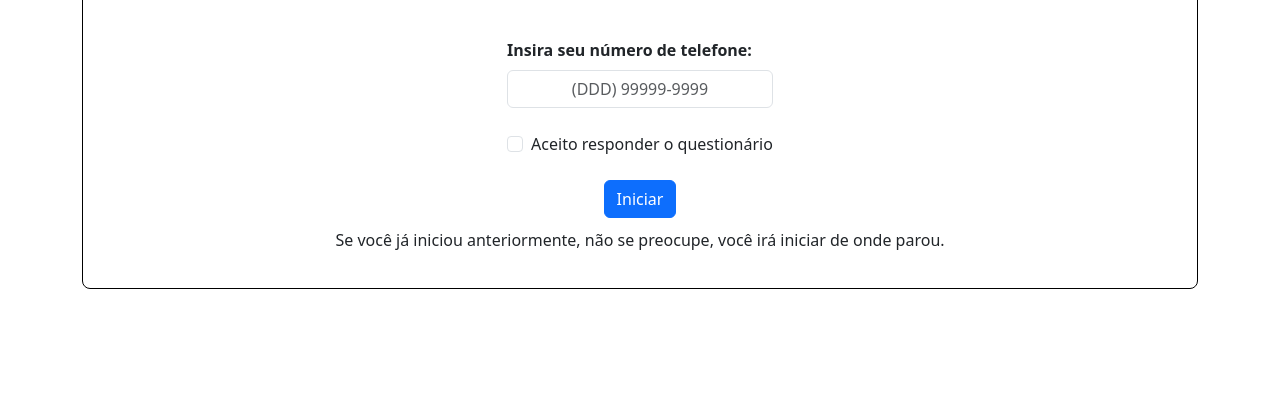
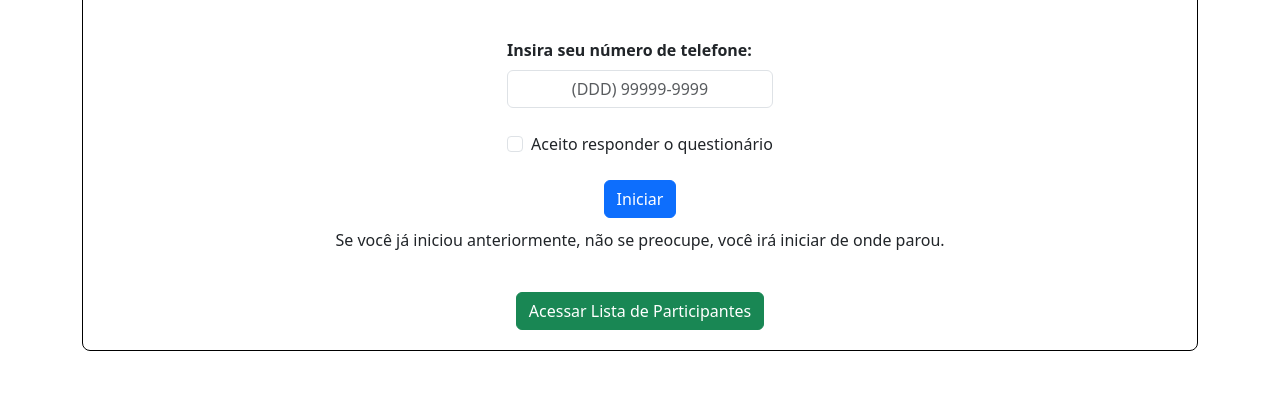
Before and after one commit to VitorLucas007/escola-da-terra, a PHP site: page / in a window 1280 px wide. Shown: the part 730-1141 px from the top of the page. Before the commit the page ends 1019 px from the top, so only its background shows below. Run offline with PHP 8.4, Linux system fonts and the light colour scheme.

Commit message:
adição de um botão para ir direto para visualização dos dados(respostas do formulario)

```diff
--- a/index.php
+++ b/index.php
@@ -94,6 +94,13 @@
                 <!-- Mensagem informativa: -->
                 <p class="mensagem-informativa-footer">Se você já iniciou anteriormente, não se preocupe, você irá iniciar de onde parou.</p>
 
+                <!-- Botão para ver as respostas do formulario -->
+                <div class="mt-4 text-center">
+                    <a href="/pesquisa_educacional/views/listagens/listar_todos_users_participantes.php" class="btn btn-success">
+                        Acessar Lista de Participantes
+                    </a>
+                </div>
+
             </div>
 
         </div>
```
